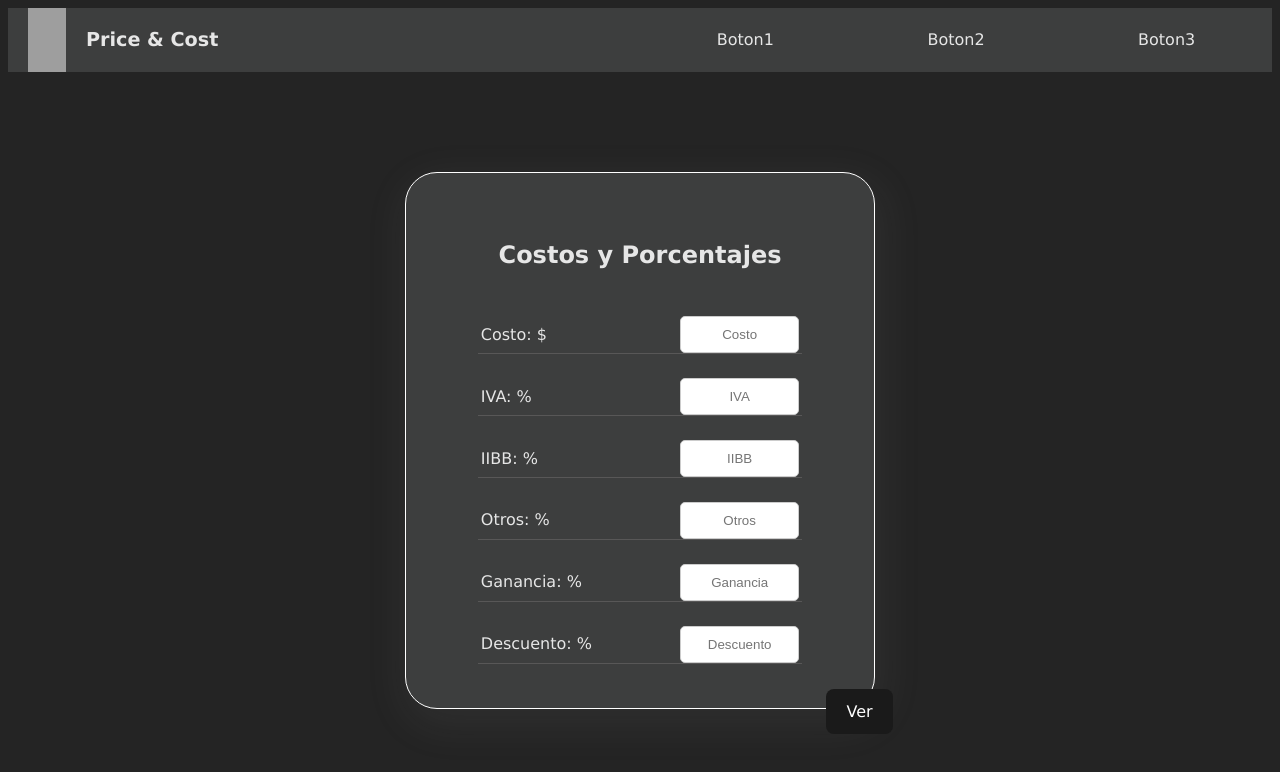
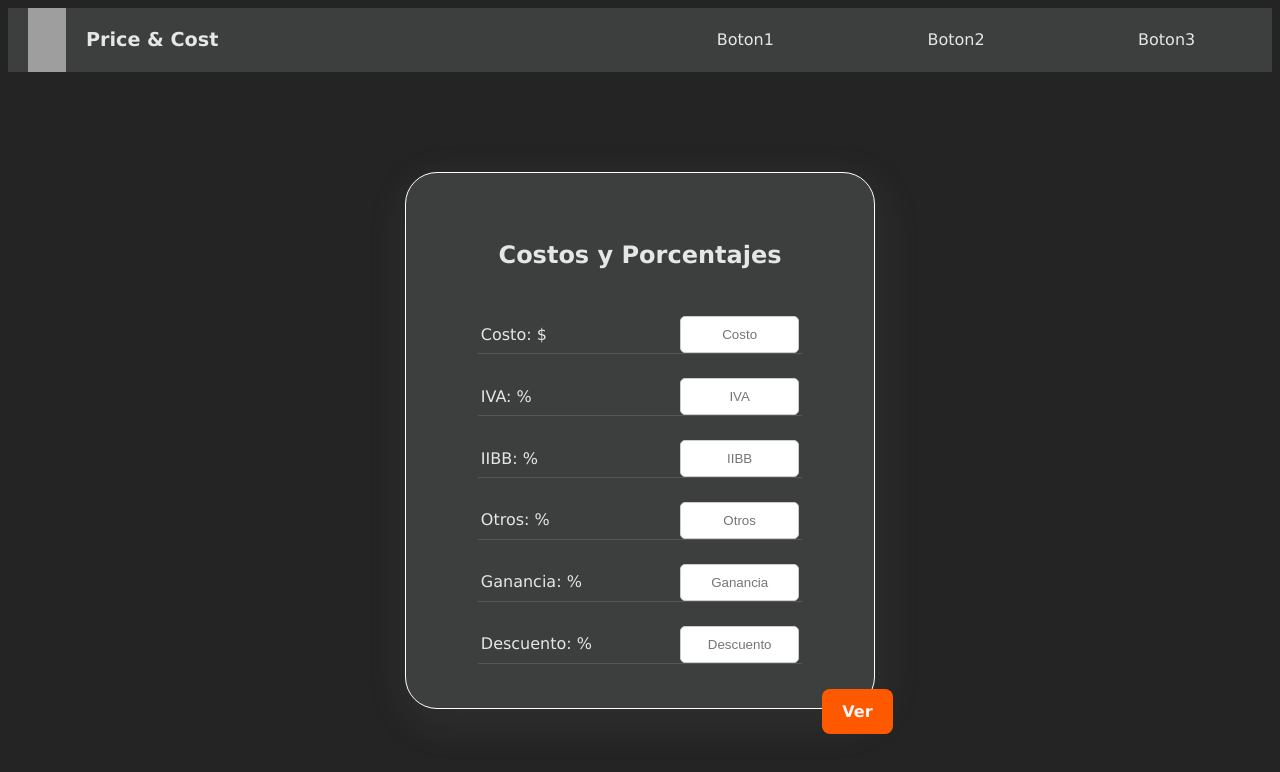
Before and after one commit to JonnyFernandez/Precio-Costo, a React (Vite) app: page / in a window 1280 px wide. Shown: the top 772 px of the page. Built offline with nearby package versions, Linux system fonts and the light colour scheme; grey boxes are pictures that could not be loaded.

Commit message:
mejoras en boton

```diff
--- a/src/views/Home.module.css
+++ b/src/views/Home.module.css
@@ -74,7 +74,7 @@
 .change{
     position: absolute;
     padding: 0.6em 1.2em;
-    color: white;
+    color: rgb(249, 246, 246);
     bottom: 0;
     right: 0;
     border-radius: 8px;
@@ -82,9 +82,10 @@
     font-size: 1em;
     font-weight: 500;
     font-family: inherit;
-    background-color: #1a1a1a;
+    background-color: #ff5900;
     cursor: pointer;
     transition: border-color 0.25s;
+    font-weight: bold;
 }
 
 .change:hover{
```
